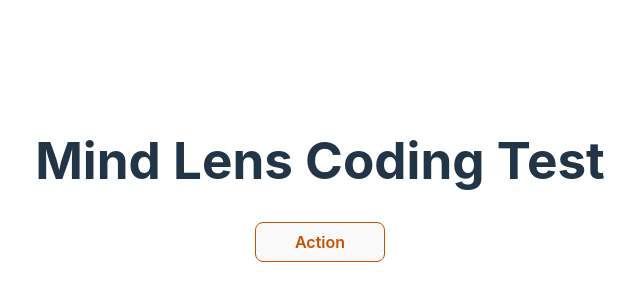
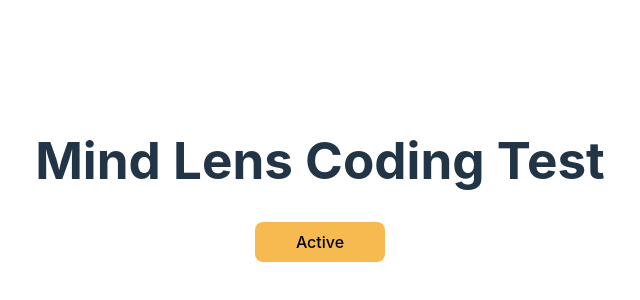
Before and after one commit to paingtk/mind-lens-coding-test, a Vue app: page / in a window 1280 px wide. Shown: the part 220-520 px from the top of the page, without its empty margins (320-960 px from the left). Built offline with nearby package versions, Linux system fonts and the light colour scheme.

Commit message:
add font awesome and implement icon button

```diff
--- a/package.json
+++ b/package.json
@@ -9,6 +9,11 @@
     "preview": "vite preview"
   },
   "dependencies": {
+    "@fortawesome/fontawesome-svg-core": "^6.3.0",
+    "@fortawesome/free-brands-svg-icons": "^6.3.0",
+    "@fortawesome/free-regular-svg-icons": "^6.3.0",
+    "@fortawesome/free-solid-svg-icons": "^6.3.0",
+    "@fortawesome/vue-fontawesome": "^3.0.3",
     "vue": "^3.2.45"
   },
   "devDependencies": {
--- a/src/App.vue
+++ b/src/App.vue
@@ -6,5 +6,3 @@
   <h1>Mind Lens Coding Test</h1>
   <AppButton></AppButton>
 </template>
-
-<style scoped></style>
--- a/src/components/AppButton.vue
+++ b/src/components/AppButton.vue
@@ -2,9 +2,32 @@
   <div>
     <button
       :buttonType="buttonType"
-      :class="[buttonType === 'primary' ? 'primary' : 'secondary']"
+      :class="[
+        buttonType === 'primary' ? 'primary' : 'secondary',
+        { 'icon-only': iconOnly },
+      ]"
     >
-      Action
+      <!-- prepend icon -->
+      <font-awesome-icon
+        v-if="prependIcon"
+        :class="{ prepend: prependIcon }"
+        icon="fa-solid fa-arrow-right"
+        size="lg"
+      />
+
+      <!-- icon only or text only btn -->
+      <span v-if="iconOnly">
+        <font-awesome-icon icon="fa-solid fa-arrow-right" size="lg" />
+      </span>
+      <span v-else>Active</span>
+
+      <!-- append icon -->
+      <font-awesome-icon
+        v-if="appendIcon"
+        :class="{ append: appendIcon }"
+        icon="fa-solid fa-arrow-right"
+        size="lg"
+      />
     </button>
   </div>
 </template>
@@ -13,7 +36,19 @@
 defineProps({
   buttonType: {
     type: String,
-    default: 'secondary',
+    default: 'primary',
+  },
+  prependIcon: {
+    type: Boolean,
+    default: false,
+  },
+  appendIcon: {
+    type: Boolean,
+    default: false,
+  },
+  iconOnly: {
+    type: Boolean,
+    default: false,
   },
 })
 </script>
@@ -22,9 +57,6 @@
 button {
   border-radius: 8px;
   padding: 6px 12px;
-  font-size: 16px;
-  font-weight: 600;
-  font-family: inherit;
   width: 130px;
   height: 40px;
   cursor: pointer;
@@ -45,8 +77,14 @@
 button.primary:hover {
   background-color: #f5ab2b;
 }
-/* button:focus,
-button:focus-visible {
-  outline: 4px auto -webkit-focus-ring-color;
-} */
+.prepend {
+  margin-right: 4px;
+}
+.append {
+  margin-left: 4px;
+}
+.icon-only {
+  width: 40px;
+  height: 40px;
+}
 </style>
--- a/src/main.js
+++ b/src/main.js
@@ -2,4 +2,10 @@
 import './style.css'
 import App from './App.vue'
 
-createApp(App).mount('#app')
+import { library } from '@fortawesome/fontawesome-svg-core'
+import { FontAwesomeIcon } from '@fortawesome/vue-fontawesome'
+import { faArrowRight } from '@fortawesome/free-solid-svg-icons'
+
+library.add(faArrowRight)
+
+createApp(App).component('font-awesome-icon', FontAwesomeIcon).mount('#app')
```
Also changed, not shown: 1 other file (tests, documents, lock files or other folders).
